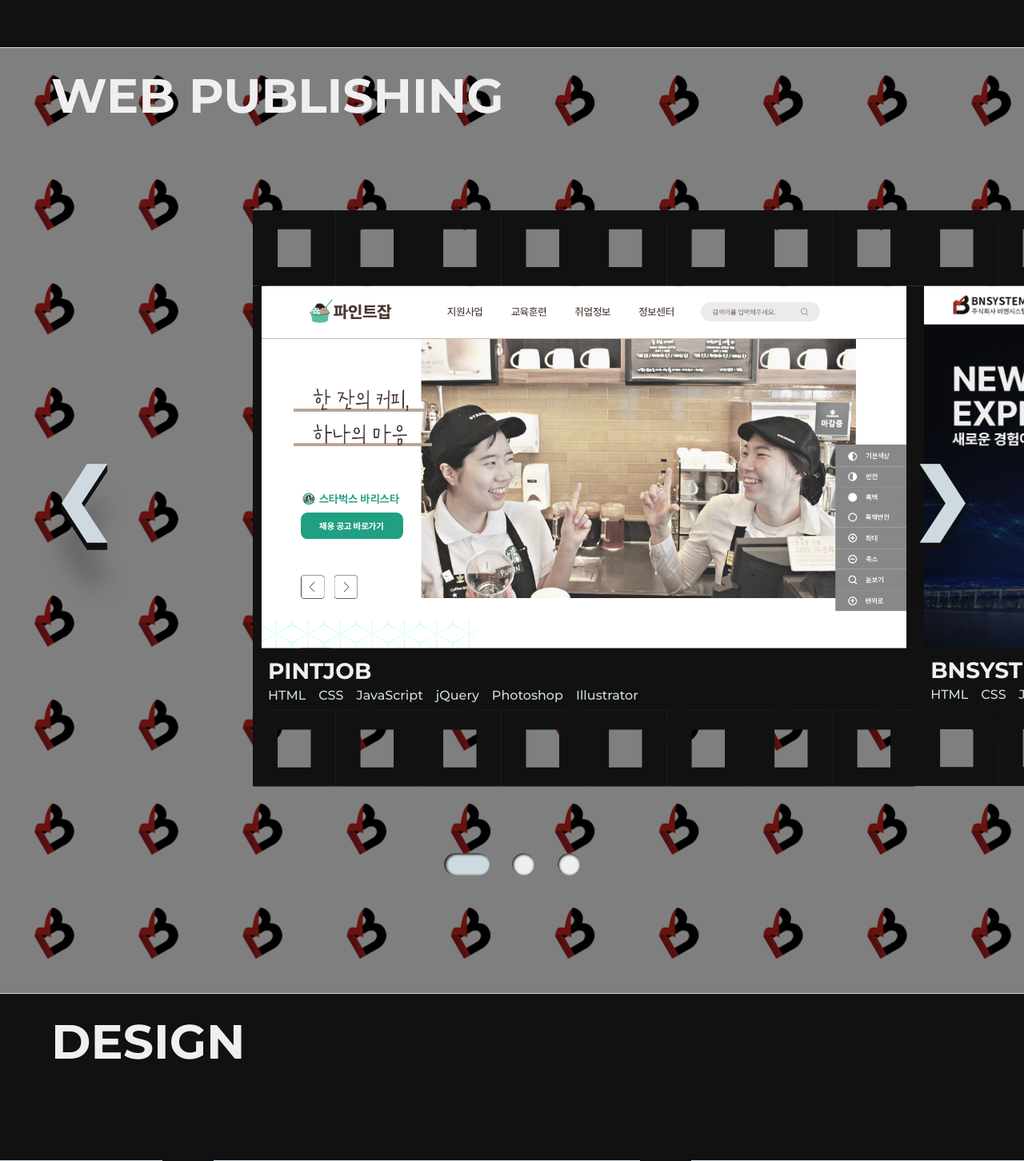
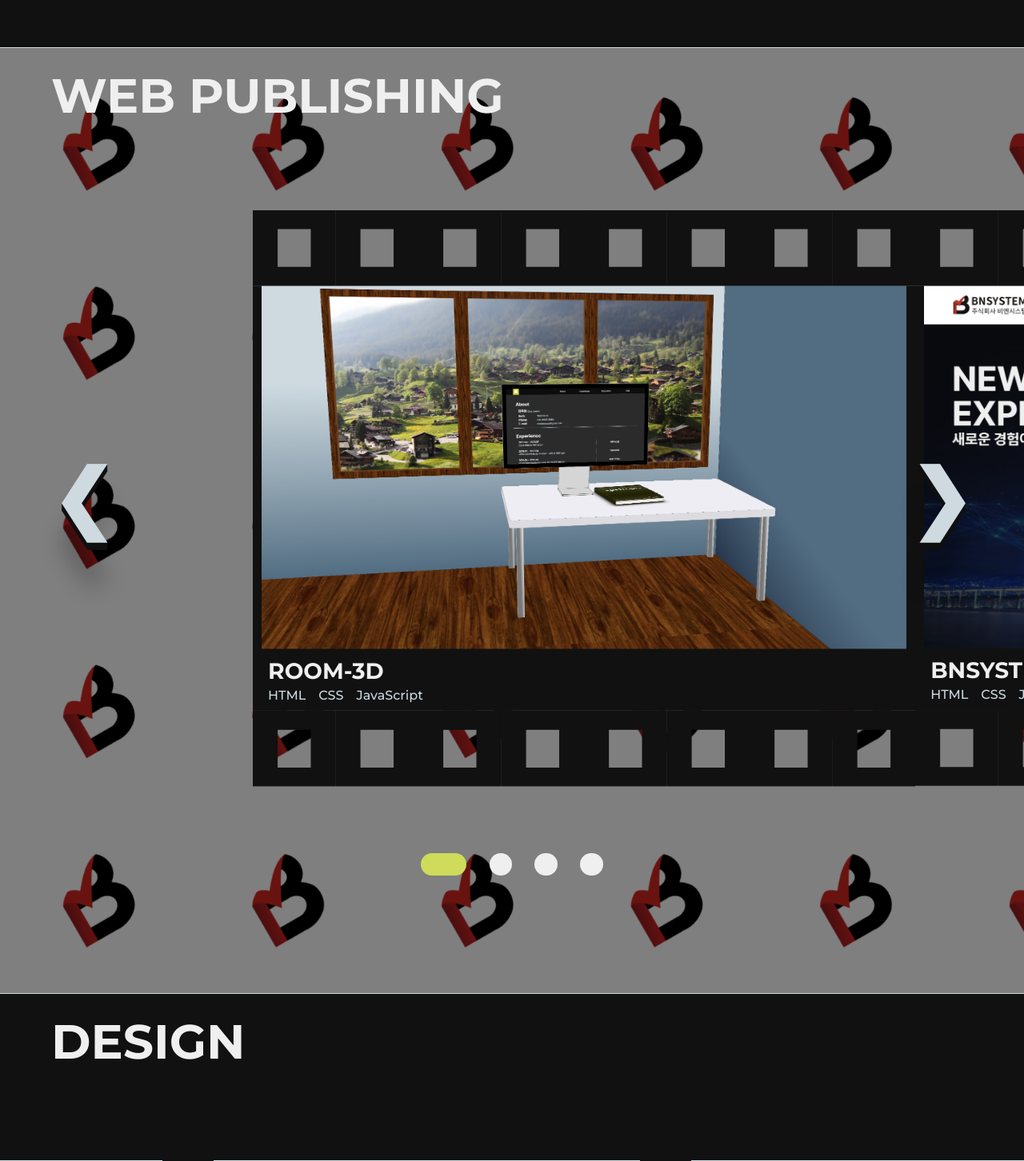
Before and after one commit to endurenova/endurenova.github.io, a PHP site: page / in a window 1280 px wide. Shown: the part 1123-2575 px from the top of the page at 80% size. Run offline with PHP 8.4, Linux system fonts and the light colour scheme.

Commit message:
[update] web-publishing - room-3d 추가

```diff
--- a/css/main.css
+++ b/css/main.css
@@ -340,7 +340,7 @@
 }
 body #portfolio section.profile .article-box .history-box::-webkit-scrollbar-thumb {
   height: 30%; /* 스크롤바의 길이 */
-  background-color: var(--theme-text);
+  background-color: var(--tailed-n0);
   border-radius: 10px;
 }
 body #portfolio section.profile .article-box .history-box::-webkit-scrollbar-track {
@@ -407,7 +407,7 @@
 body #portfolio section.web-publishing { /* 웹 퍼블리싱 섹션 */
   background-image: url(../images/publishing-0.png);
   background-color: var(--grayScale-n4);
-  background-size: 11vmin;
+  background-size: 20vmin;
 }
 body #portfolio section.web-publishing::before {
   content: "";
@@ -537,15 +537,13 @@
   margin: auto 1.2vmin;
   border-radius: 50%;
   background-color: var(--grayScale-n5);
-  box-shadow: 1px 1px 3px 1px inset var(--grayScale-n2);
   cursor: pointer;
 }
 body #portfolio section.web-publishing .pagination-list > li.active { /* 프로젝트 슬라이드 페이지네이션 액티브 */
   opacity: 1;
   width: 4.8vmin;
   border-radius: 2.4vmin;
-  background-color: var(--theme-text);
-  box-shadow: 2px 1px 3px 1px inset var(--grayScale-n2);
+  background-color: var(--tailed-n0);
 }
 body #portfolio section.design { /* 디자인 섹션 */ }
 body #portfolio section.design .slide-box {
--- a/css/scss/main.scss
+++ b/css/scss/main.scss
@@ -434,7 +434,7 @@
                         }
                         &::-webkit-scrollbar-thumb {
                             height: 30%; /* 스크롤바의 길이 */
-                            background-color: var(--theme-text);
+                            background-color: var(--tailed-n0);
                             border-radius: 10px;
                         }
                         &::-webkit-scrollbar-track {
@@ -487,7 +487,7 @@
             &.web-publishing { /* 웹 퍼블리싱 섹션 */
                 background-image: url(../images/publishing-0.png);
                 background-color: var(--grayScale-n4);
-                background-size: map-get($map: $sidebar-icon-size, $key: square-size);
+                background-size: 20vmin;
                 &::before {
                     content: '';
                     display: block;
@@ -611,14 +611,12 @@
                             margin: auto 1.2vmin;
                             border-radius: 50%;
                             background-color: var(--grayScale-n5);
-                            box-shadow: 1px 1px 3px 1px inset var(--grayScale-n2);
                             cursor: pointer;
                             &.active { /* 프로젝트 슬라이드 페이지네이션 액티브 */
                                 opacity: 1;
                                 width: 4.8vmin;
                                 border-radius: 2.4vmin;
-                                background-color: var(--theme-text);
-                                box-shadow: 2px 1px 3px 1px inset var(--grayScale-n2);
+                                background-color: var(--tailed-n0);
                             }
                         }
                     }
--- a/index.html
+++ b/index.html
@@ -160,6 +160,7 @@
                             <li class="active" data-page-index="0"></li>
                             <li data-page-index="1"></li>
                             <li data-page-index="2"></li>
+                            <li data-page-index="3"></li>
                         </ul>
                     </div>
                 </div>
--- a/js/createComponent.js
+++ b/js/createComponent.js
@@ -125,6 +125,11 @@
             imgSrc: './images/project-pintjob-main.png',
             tool: 'HTML　CSS　JavaScript　jQuery　Photoshop　Illustrator',
         },
+        {
+            title: 'ROOM-3D',
+            imgSrc: './images/project-room3d-main.png',
+            tool: 'HTML　CSS　JavaScript',
+        },
     ];
     let publishing = '';
     publishingProject.forEach((pub, idx) => {
--- a/js/filmSlide.js
+++ b/js/filmSlide.js
@@ -13,8 +13,9 @@
         } else if (cur < prev) {
             while (cur < prev){
                 $(".web-publishing .project-list").animate({left:"+=" + swipeItemWidth},"fast",function(){
+                    $(".web-publishing .project-film").last().prependTo($(".web-publishing .project-list"));
                     $(".web-publishing .project-list").css("left", (swipeItemWidth));
-                    $(".web-publishing .project-film").last().prependTo($(".web-publishing .project-list"));
+
                 });
                 prev--;
             }
@@ -25,14 +26,14 @@
         itemIdx = document.querySelector(".web-publishing .project-list").children[1].dataset.itemIndex;
         if ($(this).hasClass("next-right")) {
             $(".web-publishing .project-list").stop().animate({left:"+=" + swipeItemWidth},"fast",function(){
+                $(".web-publishing .project-film").last().prependTo($(".web-publishing .project-list"));
                 $(".web-publishing .project-list").css("left", (swipeItemWidth));
-                $(".web-publishing .project-film").last().prependTo($(".web-publishing .project-list"));
                 paginateActive();
             });
         } else if ($(this).hasClass("prev-left")) {
             $(".web-publishing .project-list").stop().animate({left:"-=" + swipeItemWidth},"fast",function(){
+                $(".web-publishing .project-film").first().appendTo($(".web-publishing .project-list"));
                 $(".web-publishing .project-list").css("left", (swipeItemWidth));
-                $(".web-publishing .project-film").first().appendTo($(".web-publishing .project-list"));
                 paginateActive();
             });
         }
```
Also changed, not shown: images/project-room3d-main.png (added), images/publishing-3.png (added).
